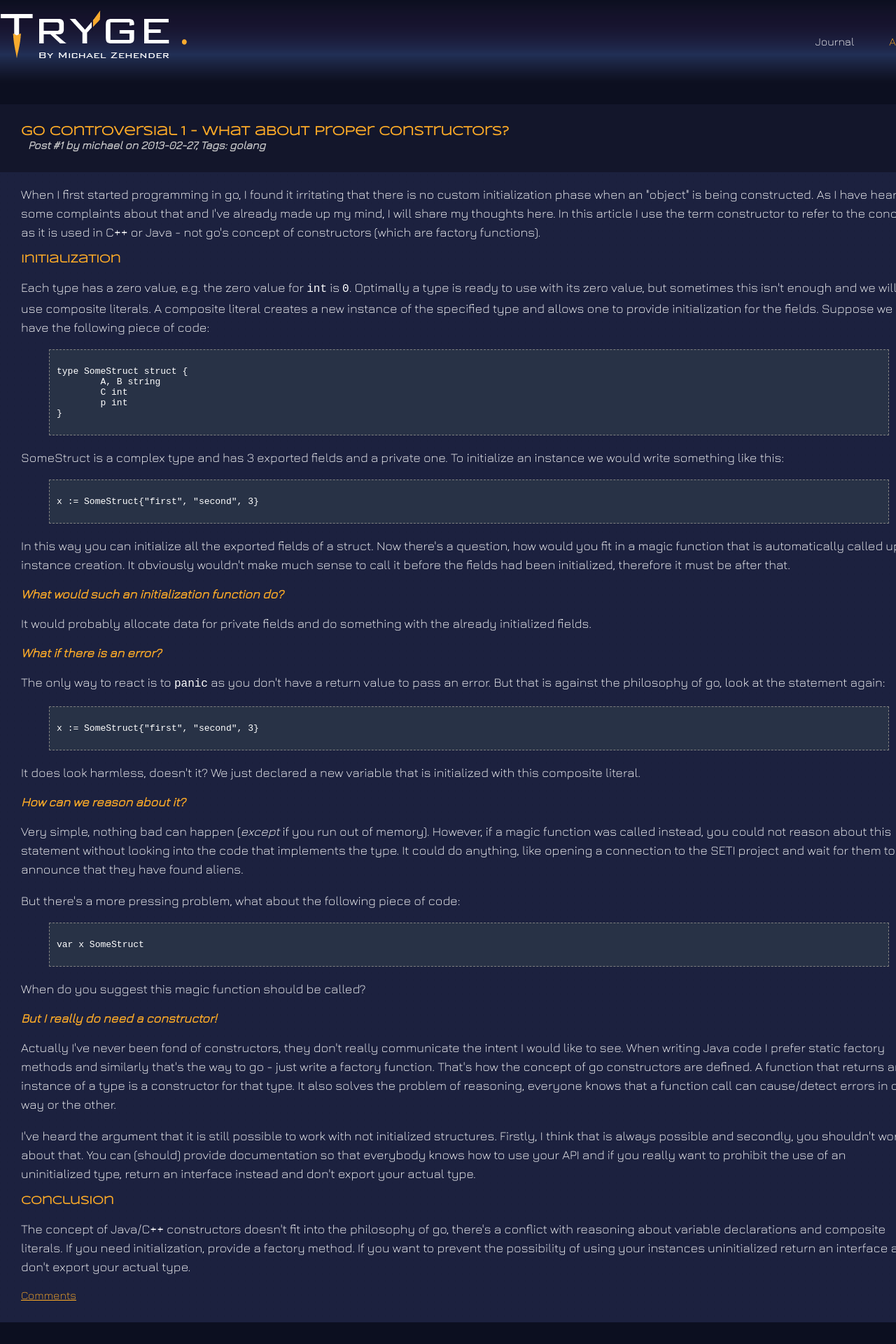
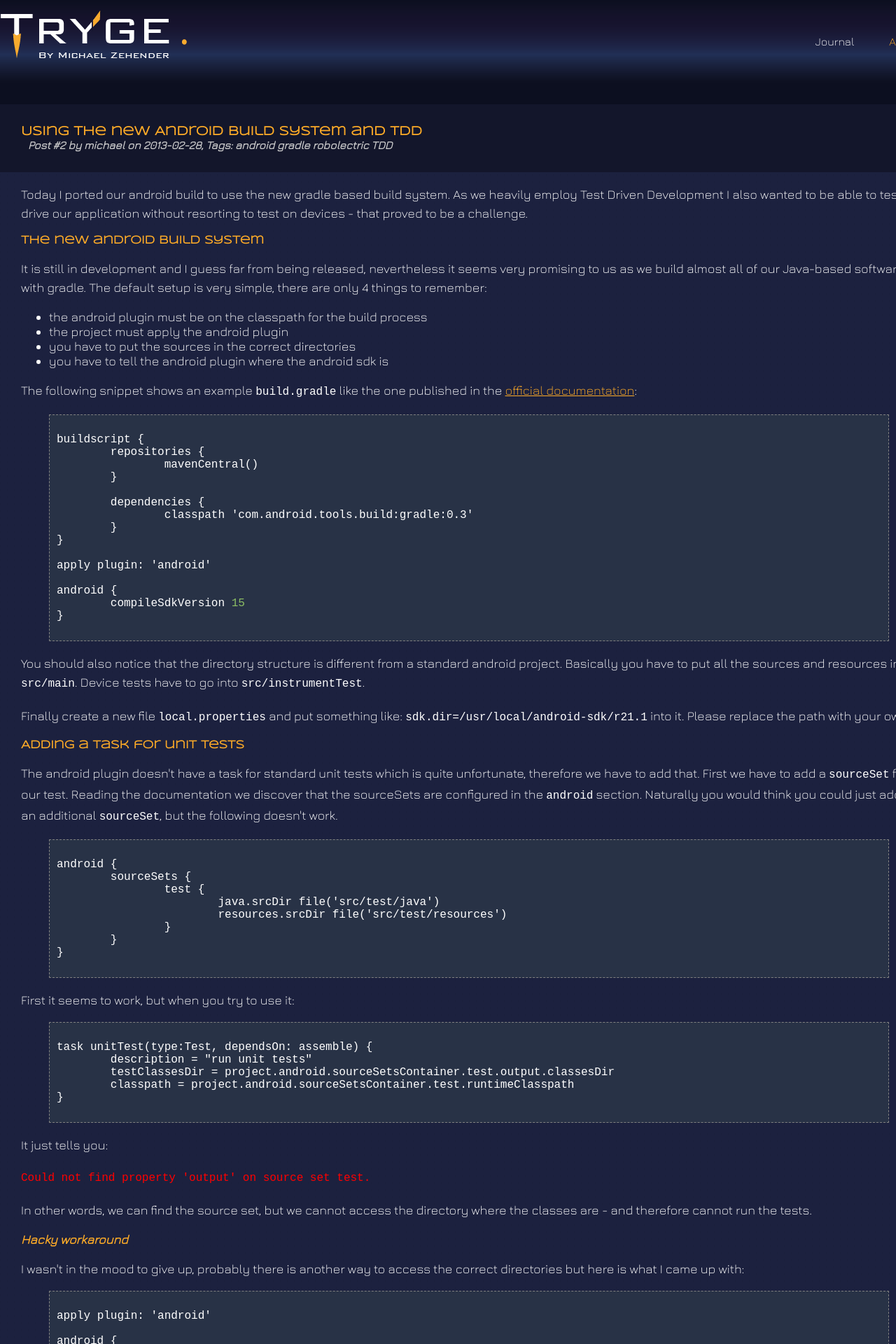
Before and after one commit to tryge/tryge.github.com, a Jekyll site: the page built from index.html, in a window 1280 px wide. Shown: the top 1920 px of the page at 70% size. Built offline with Jekyll 4.4.1, drawn with Linux system fonts in a browser that asks for light colours; the list of posts is cut into pages by our own code; comment, search, counter and statistics services are not loaded; some of the changed text lies outside the part shown.

Commit message:
add post about the new android build system

```diff
--- a/_layouts/default.html
+++ b/_layouts/default.html
@@ -2,9 +2,9 @@
 <html>
 	<head>
 		<title>{% if page.title %} {{ page.title }} | {% endif %} Michael Zehender</title>
-		<meta name="keywords" content="tryge, michael, zehender{%if page.keywords %}{% for k in page.keywords %}, {{ k }}{% endfor %}{% endif %}">
+		<meta name="keywords" content="tryge, michael, zehender, programming{%if page.tags %}{% for k in page.tags %}, {{ k }}{% endfor %}{% endif %}">
 		<link rel="stylesheet" type="text/css" href="/css/layout.css">
-		<link rel="stylesheet" type="text/css" href="/css/gocode.css">
+		<link rel="stylesheet" type="text/css" href="/css/code.css">
 		<link href='http://fonts.googleapis.com/css?family=Syncopate|Jura:300' rel='stylesheet' type='text/css'>
 	</head>
 	<body>
--- /dev/null
+++ b/_posts/2013-02-28-android-gradle-build.md
@@ -0,0 +1,224 @@
+---
+author: michael
+title: Using the new Android Build System and TDD
+layout: blog
+number: 2
+tags:
+- android
+- gradle
+- robolectric
+- TDD
+---
+<p>
+Today I ported our android build to use the new gradle based build system. As we heavily employ Test Driven Development I also wanted to be able to test drive our application without resorting to test on devices - that proved to be a challenge.
+</p>
+
+<h2>The new android build system</h2>
+
+<p>
+It is still in development and I guess far from being released, nevertheless it seems very promising to us as we build almost all of our Java-based software with gradle. The default setup is very simple, there are only 4 things to remember:
+</p>
+<ul>
+	<li>the android plugin must be on the classpath for the build process</li>
+	<li>the project must apply the android plugin</li>
+	<li>you have to put the sources in the correct directories</li>
+	<li>you have to tell the android plugin where the android sdk is</li>
+</ul>
+<p>
+The following snippet shows an example <code>build.gradle</code> like the one published in the <a href="http://tools.android.com/tech-docs/new-build-system/user-guide">official documentation</a>:
+</p>
+
+{% highlight groovy %}
+
+buildscript {
+	repositories {
+		mavenCentral()
+	}
+
+	dependencies {
+		classpath 'com.android.tools.build:gradle:0.3'
+	}
+}
+
+apply plugin: 'android'
+
+android {
+	compileSdkVersion 15
+}
+
+{% endhighlight %}
+
+<p>
+You should also notice that the directory structure is different from a standard android project. Basically you have to put all the sources and resources into <code>src/main</code>. Device tests have to go into <code>src/instrumentTest</code>.
+</p>
+
+<p>
+Finally create a new file <code>local.properties</code> and put something like: <code>sdk.dir=/usr/local/android-sdk/r21.1</code> into it. Please replace the path with your own.
+</p>
+
+<h2>Adding a task for unit tests</h2>
+
+<p>
+The android plugin doesn't have a task for standard unit tests which is quite unfortunate, therefore we have to add that. First we have to add a <code>sourceSet</code> for our test. Reading the documentation we discover that the sourceSets are configured in the <code>android</code> section. Naturally you would think you could just add an additional <code>sourceSet</code>, but the following doesn't work.
+</p>
+
+{% highlight groovy %}
+
+android {
+	sourceSets {
+		test {
+			java.srcDir file('src/test/java')
+			resources.srcDir file('src/test/resources')
+		}
+	}
+}
+
+{% endhighlight %}
+
+<p>
+First it seems to work, but when you try to use it:
+</p>
+
+{% highlight groovy %}
+
+task unitTest(type:Test, dependsOn: assemble) {
+        description = "run unit tests"
+        testClassesDir = project.android.sourceSetsContainer.test.output.classesDir
+        classpath = project.android.sourceSetsContainer.test.runtimeClasspath
+}
+
+{% endhighlight %}
+
+<p>
+It just tells you:
+</p>
+
+<code style="color: red;">Could not find property 'output' on source set test.</code>
+
+<p>
+In other words, we can find the source set, but we cannot access the directory where the classes are - and therefore cannot run the tests.
+</p>
+
+<h3>Hacky workaround</h3>
+
+<p>
+I wasn't in the mood to give up, probably there is another way to access the correct directories but here is what I came up with:
+</p>
+
+{% highlight groovy %}
+apply plugin: 'android'
+
+android {
+	compileSdkVersion 15
+}
+
+sourceSets {
+	unitTest {
+		java.srcDir file('src/test/java')
+		resources.srcDir file('src/test/resources')
+	}
+}
+
+configurations {
+	unitTestCompile.extendsFrom runtime
+	unitTestRuntime.extendsFrom unitTestCompile
+}
+
+dependencies {
+	unitTestCompile files("$project.buildDir/classes/release")
+}
+
+task unitTest(type:Test, dependsOn: assemble) {
+	description = "run unit tests"
+	testClassesDir = project.sourceSets.unitTest.output.classesDir
+	classpath = project.sourceSets.unitTest.runtimeClasspath
+}
+
+check.dependsOn unitTest
+
+{% endhighlight %}
+
+<p>
+We define a standard java sourceSet, this works as the android plugin uses the <code>JavaBasePlugin</code>. In the dependencies section we declare our dependency to the application code - as you might see, this is the hacky part and I will search for a better solution in the next few days. If there is one I will post an update. Last we define our <code>Test</code> task and declare it to be executed in the check phase.
+</p>
+
+<h2>Robolectric Tests</h2>
+
+<p>
+This gives us unit tests, but it doesn't give us the capabilities to test source code that depends on the android API. Of course that doesn't make a lot of sense therefore we will integrate <a href="http://pivotal.github.com/robolectric/">Robolectric</a> to drive our tests.
+</p>
+
+<p>
+First we add additional dependencies to our dependencies section so it looks like this:
+</p>
+
+{% highlight groovy %}
+repositories {
+	mavenCentral()
+}
+
+dependencies {
+	unitTestCompile files("$project.buildDir/classes/release")
+	unitTestCompile 'junit:junit:4.10', 'org.mockito:mockito-core:1.9.0'
+	unitTestCompile 'com.google.android:android:4.0.1.2'
+	unitTestCompile 'com.pivotallabs:robolectric:1.2'
+	configurations.unitTestCompile.exclude group: 'com.google.android.maps'
+}
+{% endhighlight %}
+
+<p>
+We just add a dependency on the android API and robolectric and exclude the maps API which isn't necessary if you don't use it. Otherwise you just have to download it yourself as google doesn't permit its upload to maven central. <i>Don't forget to declare a repository where gradle can find the dependencies.</i>
+</p>
+
+<h3>Writing the Test</h3>
+
+<p>
+As our project structure is now different from the standard android project structure, we have to tell Robolectric where our <code>AndroidManifest.xml</code> and the other resources are. To do that we define our own runner:
+</p>
+
+{% highlight java %}
+
+import com.xtremelabs.robolectric.RobolectricTestRunner;
+import org.junit.runners.model.InitializationError;
+import java.io.File;
+
+public class HelloWorldRunner extends RobolectricTestRunner {
+	public HelloWorldRunner(Class testClass) throws InitializationError {
+		super(testClass, new File("src/main"));
+	}
+}
+
+{% endhighlight %}
+
+<p>
+With this runner we can write a simple test case:
+</p>
+
+{% highlight java %}
+
+import org.junit.Test;
+import org.junit.runner.RunWith;
+
+@RunWith(HelloWorldRunner.class)
+public class HelloWorldTest {
+	@Test
+	public void testInstantiation() {
+		new HelloWorldActivity();
+	}
+}
+
+{% endhighlight %}
+
+<p>
+I know it doesn't look like much, but try to run this testcase without Robolectric and you will see that it is really necessary.
+</p>
+
+<h2>Conclusion</h2>
+
+<p>
+Gradle is a great build system and we could easily extend the android plugin with ordinary unit tests. I think it is the right choice for the new android build tool and I am looking forward to using it.
+</p>
+
+<p>
+<a href="/downloads/hello-world-nab.zip">Download</a> the whole example project.
+</p>
--- a/css/gocode.css
+++ b/css/code.css
@@ -1,31 +1,35 @@
-code.go {
+code {
 	font-size: large;
 }
 
-code.go span.kd {
+code span.nd {
+	color: rgb(254, 245, 165);
+}
+
+code span.kd {
 	color: rgb(250, 200, 100);
 }
 
-code.go span.kt {
+code span.kt {
 	color: rgb(250, 200, 100);
 }
 
-code.go span.kn {
+code span.kn {
 	color: rgb(250, 200, 100);
 }
 
-code.go span.k {
+code span.k {
 	color: rgb(250, 200, 100);
 }
 
-code.go span.mi {
+code span.mi {
 	color: rgb(140, 190, 100);
 }
 
-code.go span.s {
+code span.s {
 	color: rgb(140, 190, 100);
 }
 
-code.go span.c1 {
+code span.c1 {
 	color: rgb(160, 160, 160);
 }
--- a/css/layout.css
+++ b/css/layout.css
@@ -92,6 +92,8 @@ article {
 
 	background-image: url('../images/tryge-article-background.png');
 	background-repeat: repeat;
+
+	font-size: large;
 }
 
 article h2 {
@@ -105,10 +107,6 @@ article h3 {
 	font-style: italic;
 	font-size: large;
 	color: #ffac27;
-}
-
-article p {
-	font-size: large;
 }
 
 article a {
```
Also changed, not shown: _posts/2013-03-03-go-generics.md (added, +34 -0 lines), 2 other files.
